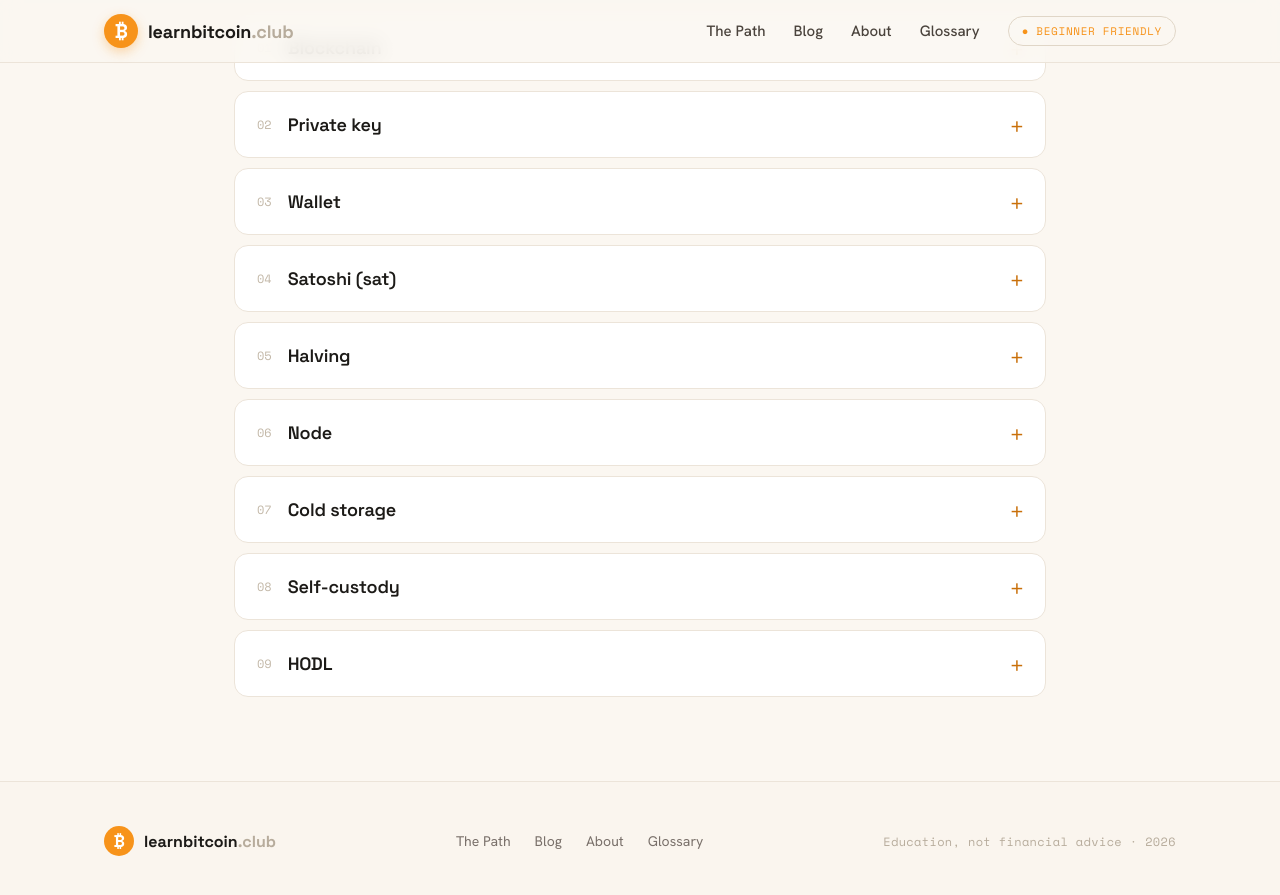
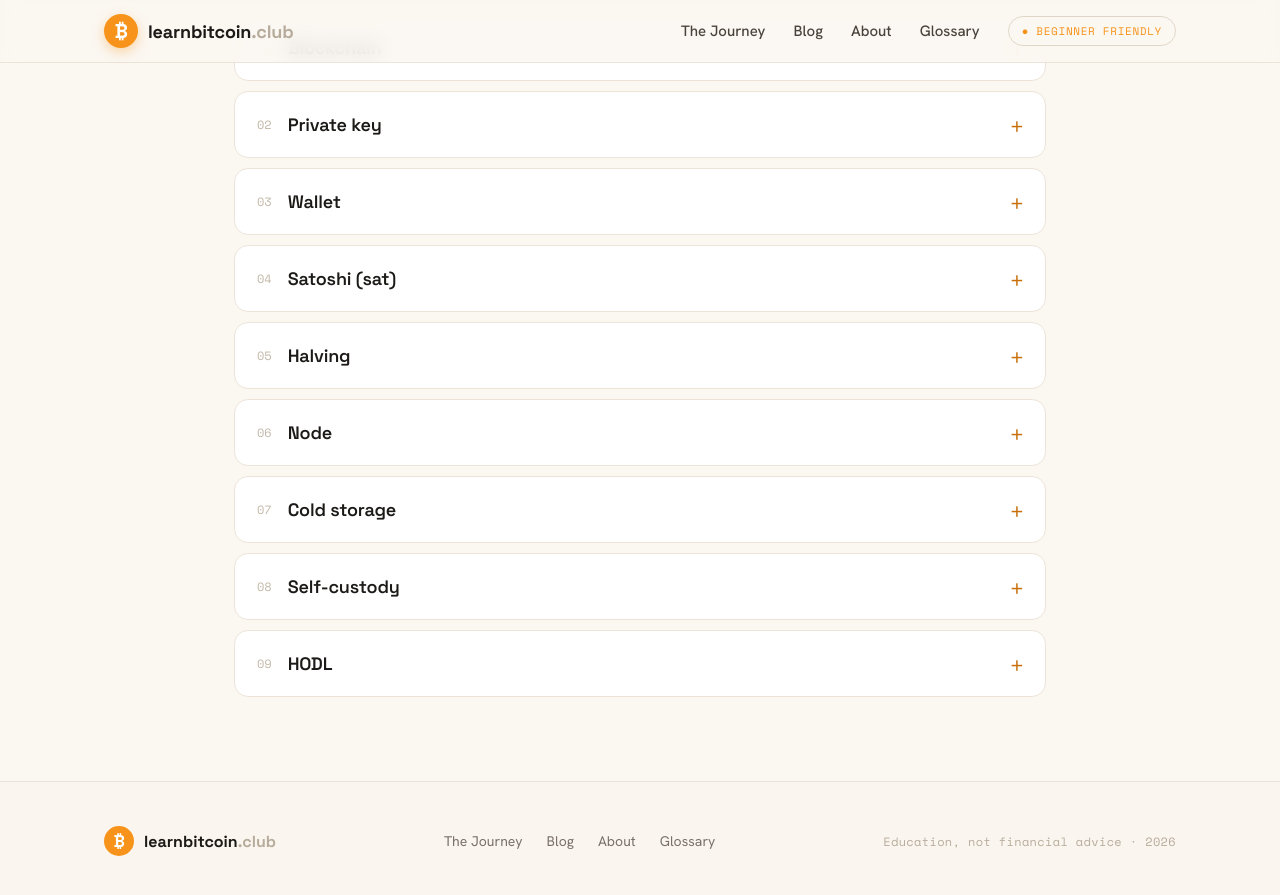
Before and after one commit to florakija/learnbitcoin-club, a Jekyll site: the page built from index.html, in a window 1280 px wide and 900 px high, scrolled down 3288 px. Shown: the top 895 px of the window. Built offline with Jekyll 4.4.1, drawn with Linux system fonts in a browser that asks for light colours.

Commit message:
Rename "The Path" to "The Journey" in nav and anchors
Co-Authored-By: Claude Opus 4.6 <noreply@anthropic.com>

```diff
--- a/_layouts/default.html
+++ b/_layouts/default.html
@@ -24,7 +24,7 @@
         <span></span><span></span><span></span>
       </button>
       <div class="nav-links">
-        <a href="{{ '/' | relative_url }}#path">The Path</a>
+        <a href="{{ '/' | relative_url }}#journey">The Journey</a>
         <a href="{{ '/' | relative_url }}#blog">Blog</a>
         <a href="{{ '/' | relative_url }}#about">About</a>
         <a href="{{ '/' | relative_url }}#glossary">Glossary</a>
@@ -43,7 +43,7 @@
         <span class="footer-logo-text">learnbitcoin<span class="muted">.club</span></span>
       </div>
       <div class="footer-links">
-        <a href="{{ '/' | relative_url }}#path">The Path</a>
+        <a href="{{ '/' | relative_url }}#journey">The Journey</a>
         <a href="{{ '/' | relative_url }}#blog">Blog</a>
         <a href="{{ '/' | relative_url }}#about">About</a>
         <a href="{{ '/' | relative_url }}#glossary">Glossary</a>
--- a/index.html
+++ b/index.html
@@ -9,7 +9,7 @@ layout: default
       <h1>Bitcoin, the<br>peaceful revolution.</h1>
       <p class="hero-text">A hand-picked path from total beginner to confident self-custody. No hype, no shilling, no jargon. Just the good stuff, in the right order.</p>
       <div class="hero-buttons">
-        <a href="#path" class="btn-primary">Start with the basics &rarr;</a>
+        <a href="#journey" class="btn-primary">Start with the basics &rarr;</a>
         <a href="#about" class="btn-secondary">Read my story</a>
       </div>
     </div>
@@ -31,7 +31,7 @@ layout: default
 </header>
 
 <!-- ===== PATH ===== -->
-<section id="path" class="container path-section">
+<section id="journey" class="container path-section">
   <div class="path-header">
     <div class="section-label">Your learning path</div>
     <h2 class="section-title">Everyone starts at zero.</h2>
```
